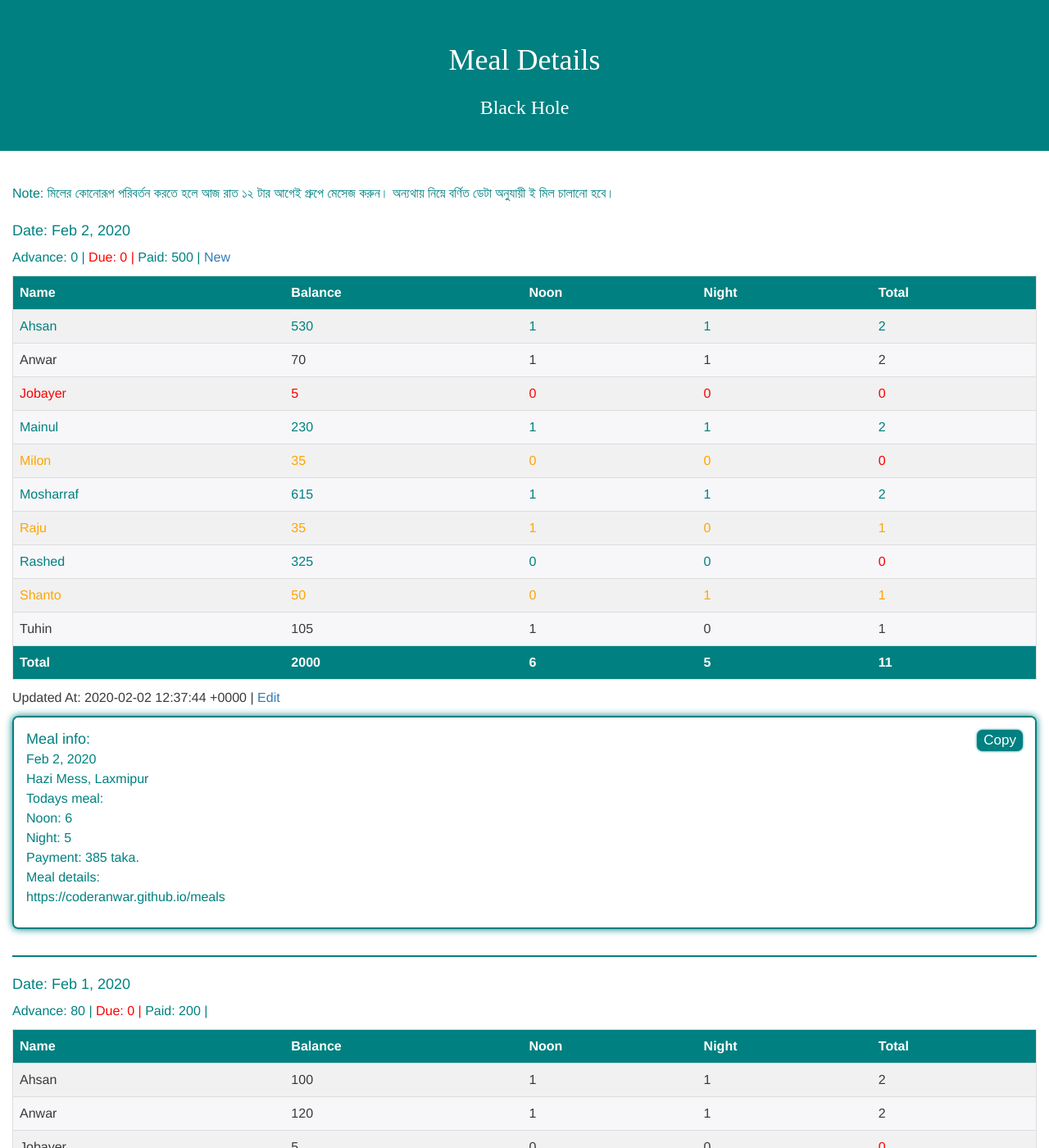
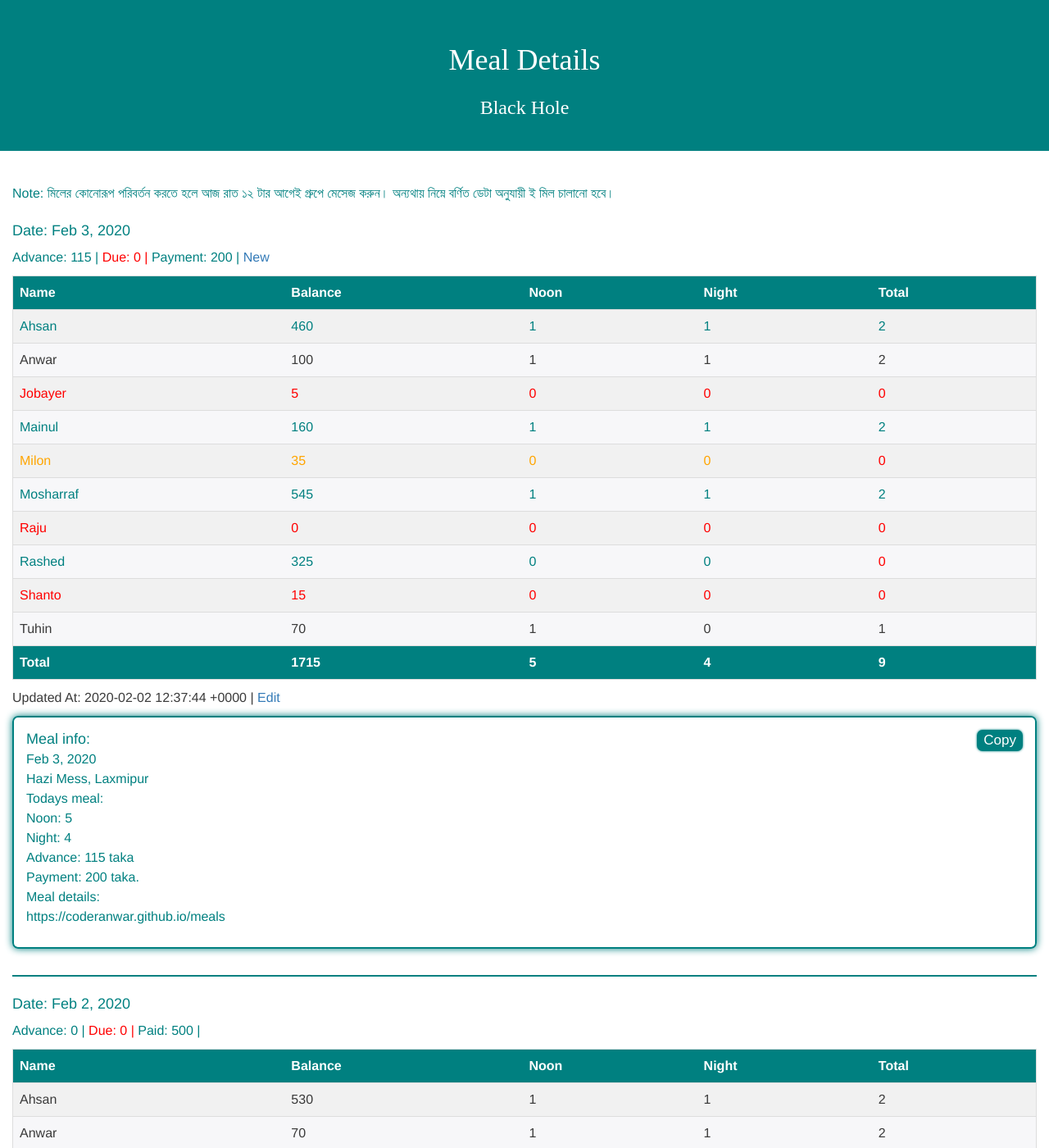
Before and after one commit to coderanwar/meals, a Jekyll site: the page built from index.html, in a window 1280 px wide and 1400 px high. Shown: the whole window at 82% size. Built offline with Jekyll 4.4.1, drawn with Linux system fonts in a browser that asks for light colours.

Commit message:
Update meals.yml

```diff
--- a/_data/meals.yml
+++ b/_data/meals.yml
@@ -1,3 +1,49 @@
+
+- Date: 2020-02-03
+  Paid: 0
+  Advance: 115
+  Due: 0
+  Peoples:
+    - Name: "Ahsan"
+      Balance: 460
+      Noon: 1
+      Night: 1
+    - Name: "Anwar"
+      Balance: 100
+      Noon: 1
+      Night: 1
+    - Name: "Jobayer"
+      Balance: 5
+      Noon: 0
+      Night: 0
+    - Name: "Mainul"
+      Balance: 160
+      Noon: 1
+      Night: 1
+    - Name: "Milon"
+      Balance: 35
+      Noon: 0
+      Night: 0
+    - Name: "Mosharraf"
+      Balance: 545
+      Noon: 1
+      Night: 1
+    - Name: "Raju"
+      Balance: 0
+      Noon: 0
+      Night: 0
+    - Name: "Rashed"
+      Balance: 325
+      Noon: 0
+      Night: 0
+    - Name: "Shanto"
+      Balance: 15
+      Noon: 0
+      Night: 0
+    - Name: "Tuhin"
+      Balance: 70
+      Noon: 1
+      Night: 0
 
 - Date: 2020-02-02
   Paid: 500
```
